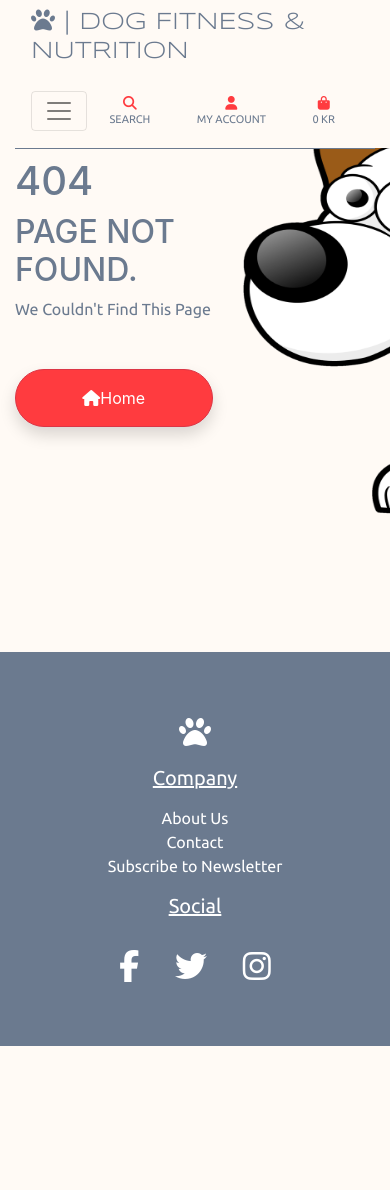
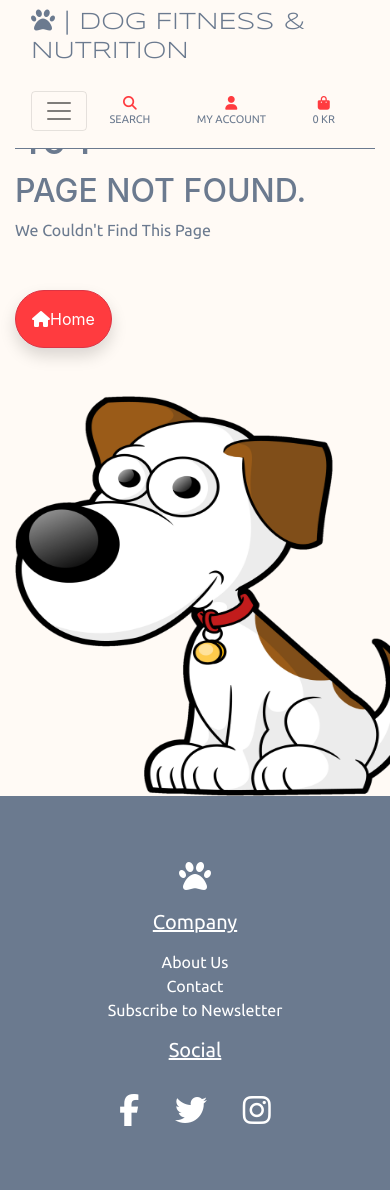
Before and after one commit to BradleyMurrell/dog-fitness-and-nutrition, a Django app: template templates/errors/404.html in a window 390 px wide; the page is wider, and only the part inside the window is pictured. Before the commit the page ends 1046 px from the top of that part, so only its background shows below. Run offline with Django 4.2, Linux system fonts and the light colour scheme; the template is opened without the code that fills it, so the values that code supplies are empty; some libraries are stand-ins or nearby versions.

Commit message:
Fix responsiveness to 404 page

```diff
--- a/templates/errors/404.html
+++ b/templates/errors/404.html
@@ -8,7 +8,7 @@
 </div>
 <div class="container h-100">
     <div class="row h-100">
-        <div class="col-7 col-md-6 my-auto">
+        <div class="col-lg-7 col-md-12 my-auto">
             <h1>404</h1>
             <div>
                 <h2>PAGE NOT FOUND.</h2>
@@ -17,13 +17,13 @@
             <div class="my-5">
                 <h4>
                     <a href="{% url 'home' %}"
-                        class="btn btn-danger btn-block p-3 shadow rounded-pill">
+                        class="btn btn-danger p-3 shadow rounded-pill">
                         <i class="fa fa-home"></i>Home
                     </a>
                 </h4>
             </div>
         </div>
-        <div class="col-4">
+        <div class="col-lg-4 col-md-12">
             <img src="{% static 'images/404-page-image.png' %}" alt="Lost dog"
                 class="img-responsive" id="error-image">
         </div>
```
